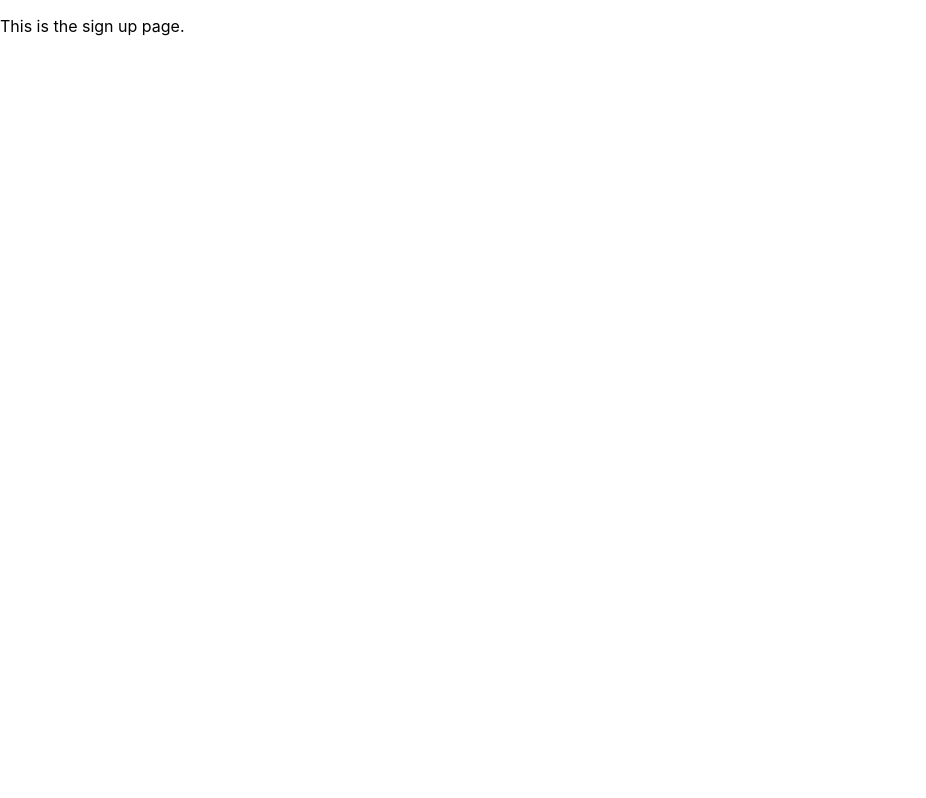
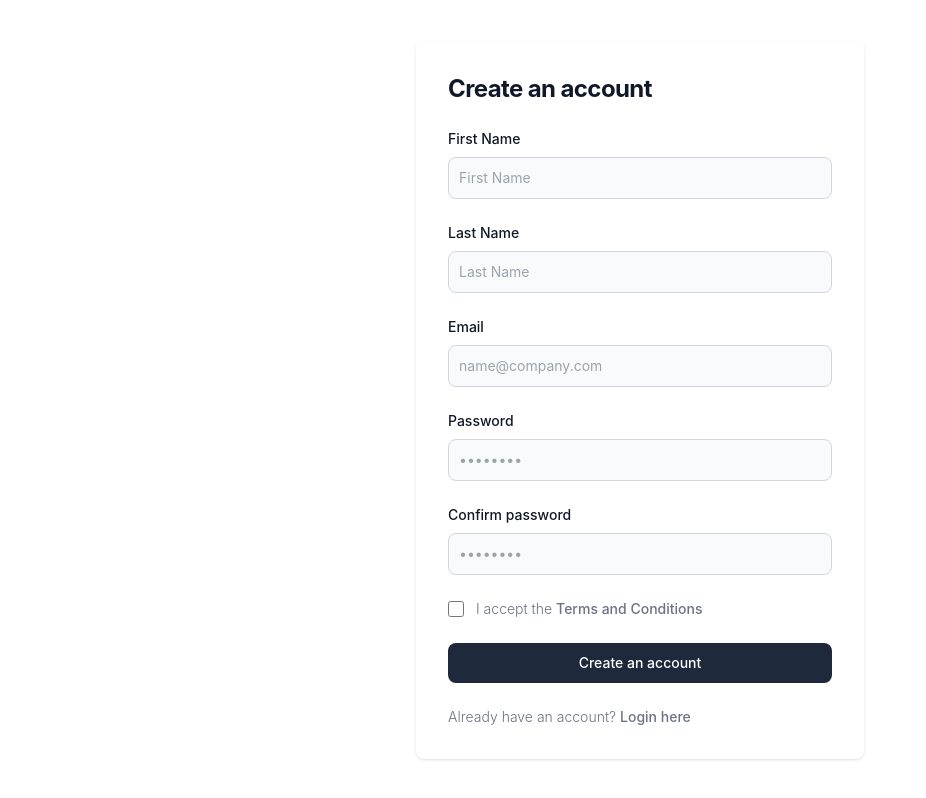
Before and after one commit to gstawde/XMarksTheSpot, a React (Create React App) app in the folder dev/frontend/: page /signup in a window 1280 px wide. Shown: the whole page, without its empty margins (0-926 px from the left). Built offline with nearby package versions, Linux system fonts and the light colour scheme.

Commit message:
Basic Signup page UI

```diff
--- a/dev/frontend/package.json
+++ b/dev/frontend/package.json
@@ -35,5 +35,8 @@
       "last 1 firefox version",
       "last 1 safari version"
     ]
+  },
+  "devDependencies": {
+    "tailwindcss": "^3.4.1"
   }
 }
--- a/dev/frontend/src/index.css
+++ b/dev/frontend/src/index.css
@@ -1,3 +1,7 @@
+@tailwind base;
+@tailwind components;
+@tailwind utilities;
+
 body {
   margin: 0;
   font-family: -apple-system, BlinkMacSystemFont, 'Segoe UI', 'Roboto', 'Oxygen',
--- a/dev/frontend/src/pages/SignupPage.js
+++ b/dev/frontend/src/pages/SignupPage.js
@@ -1,6 +1,49 @@
 const SignupPage = () => {
-    return (
-        <p>This is the sign up page.</p>
-    )
+  return (
+    <div class="flex flex-col items-center justify-center px-6 py-8 mx-auto md:h-screen lg:py-0">
+      <div class="w-full bg-white rounded-lg shadow md:mt-0 sm:max-w-md xl:p-0">
+        <div class="p-6 space-y-4 md:space-y-6 sm:p-8">
+          <h1 class="text-xl font-bold leading-tight tracking-tight text-gray-900 md:text-2xl">
+            Create an account
+          </h1>
+
+          <form class="space-y-4 md:space-y-6" action="#">
+            <div>
+              <label for="fname" class="block mb-2 text-sm font-medium text-gray-900">First Name</label>
+              <input type="fname" name="fname" id="fname" class="bg-gray-50 border border-gray-300 text-gray-900 sm:text-sm rounded-lg w-full p-2.5" placeholder="First Name" required=""></input>
+            </div>
+            <div>
+              <label for="lname" class="block mb-2 text-sm font-medium text-gray-900">Last Name</label>
+              <input type="lname" name="lname" id="lname" class="bg-gray-50 border border-gray-300 text-gray-900 sm:text-sm rounded-lg w-full p-2.5" placeholder="Last Name" required=""></input>
+            </div>
+            <div>
+              <label for="email" class="block mb-2 text-sm font-medium text-gray-900">Email</label>
+              <input type="email" name="email" id="email" class="bg-gray-50 border border-gray-300 text-gray-900 sm:text-sm rounded-lg w-full p-2.5" placeholder="name@company.com" required=""></input>
+            </div>
+            <div>
+              <label for="password" class="block mb-2 text-sm font-medium text-gray-900">Password</label>
+              <input type="password" name="password" id="password" placeholder="••••••••" class="bg-gray-50 border border-gray-300 text-gray-900 sm:text-sm rounded-lg block w-full p-2.5" required=""></input>
+            </div>
+            <div>
+              <label for="confirm-password" class="block mb-2 text-sm font-medium text-gray-900">Confirm password</label>
+              <input type="confirm-password" name="confirm-password" id="confirm-password" placeholder="••••••••" class="bg-gray-50 border border-gray-300 text-gray-900 sm:text-sm rounded-lg block w-full p-2.5" required=""></input>
+            </div>
+            <div class="flex items-start">
+              <div class="flex items-center h-5">
+                <input id="terms" aria-describedby="terms" type="checkbox" class="w-4 h-4 border border-gray-300 rounded bg-gray-50" required=""></input>
+              </div>
+              <div class="ml-3 text-sm">
+                <label for="terms" class="font-light text-gray-500">I accept the <a class="font-medium text-primary-600 hover:underline" href="#">Terms and Conditions</a></label>
+               </div>
+            </div>
+            <button type="submit" class="w-full text-white bg-slate-800 hover:bg-primary-700 font-medium rounded-lg text-sm px-5 py-2.5 text-center">Create an account</button>
+            <p class="text-sm font-light text-gray-500">
+              Already have an account? <a href="/login" class="font-medium text-primary-600 hover:underline">Login here</a>
+            </p>
+          </form>
+        </div>
+      </div>
+    </div>
+  )
 }
 export default SignupPage;
--- /dev/null
+++ b/dev/frontend/tailwind.config.js
@@ -0,0 +1,10 @@
+/** @type {import('tailwindcss').Config} */
+module.exports = {
+  content: [
+    "./src/**/*.{js,jsx,ts,tsx}",
+  ],
+  theme: {
+    extend: {},
+  },
+  plugins: [],
+}
```
Also changed, not shown: 1 other file (tests, documents, lock files or other folders).
